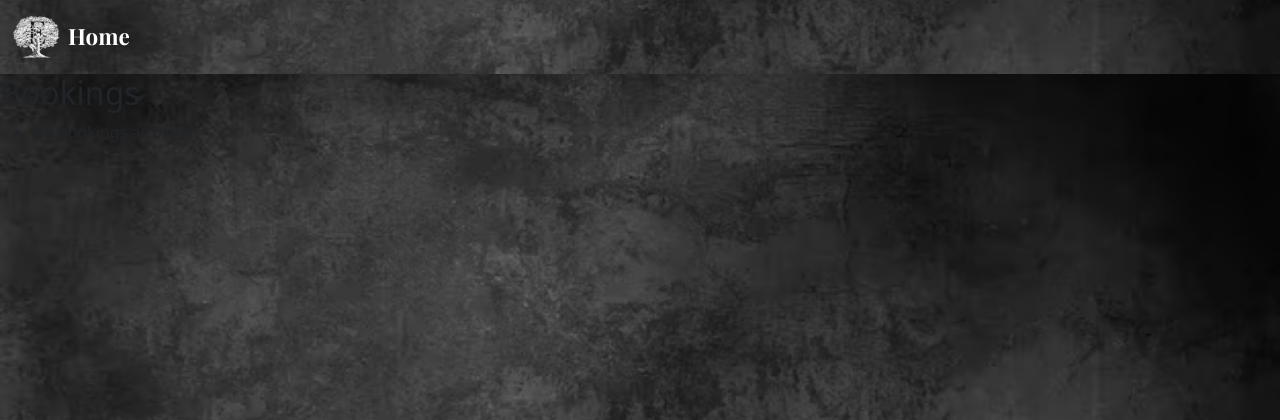
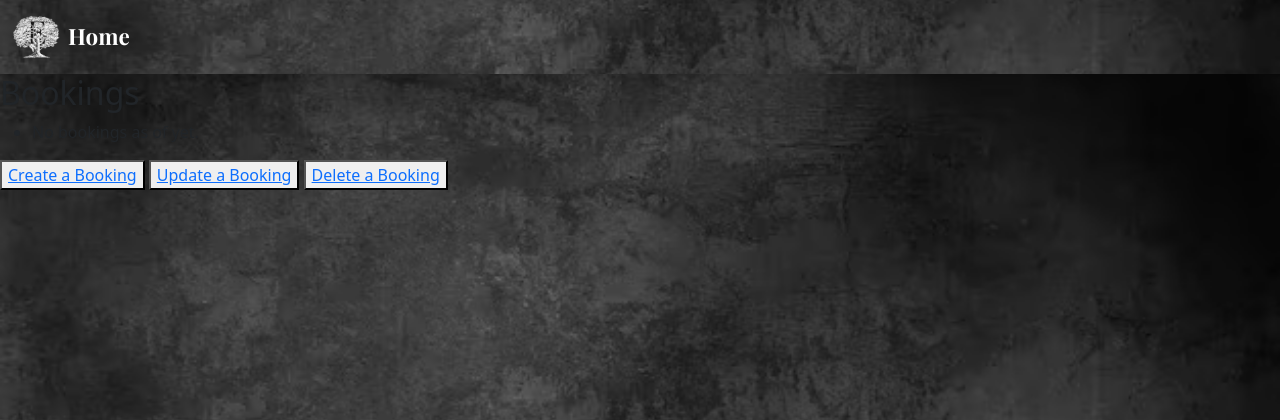
Before and after one commit to Code-Institute-Submissions/booking-system-ekstedt, a Django app: page / in a window 1280 px wide. Shown: the top 420 px of the page. Run offline with Django 4.2, Linux system fonts and the light colour scheme; data that the repository does not hold is empty; some web fonts are replaced.

Commit message:
Create an html for booking creation and modify urls in order for access to it

```diff
--- a/booking/urls.py
+++ b/booking/urls.py
@@ -5,4 +5,5 @@ app_name = 'booking'
 urlpatterns = [
     path('', views.BookingList.as_view(), name="home"),
     path('<int:pk>/', views.BookingDetail.as_view(), name="details"),
+    path('create/', views.CreateBooking.as_view(), name="create_booking")
 ]
--- a/booking_system_ekstedt/urls.py
+++ b/booking_system_ekstedt/urls.py
@@ -16,6 +16,7 @@ Including another URLconf
 """
 from django.contrib import admin
 from django.urls import path, include
+from booking.views import CreateBooking
 
 urlpatterns = [
     path('admin/', admin.site.urls),
--- a/templates/index.html
+++ b/templates/index.html
@@ -13,5 +13,8 @@
     <li> No bookings as of yet.</li>
     {% endfor %}
 </ul>
+<button><a href="{% url 'booking:create_booking' %}">Create a Booking</a></button>
+<button><a href="#">Update a Booking</a></button>
+<button><a href="#">Delete a Booking</a></button>
 
 {% endblock %}
```
Also changed, not shown: templates/create.html (added, +9 -0 lines).
